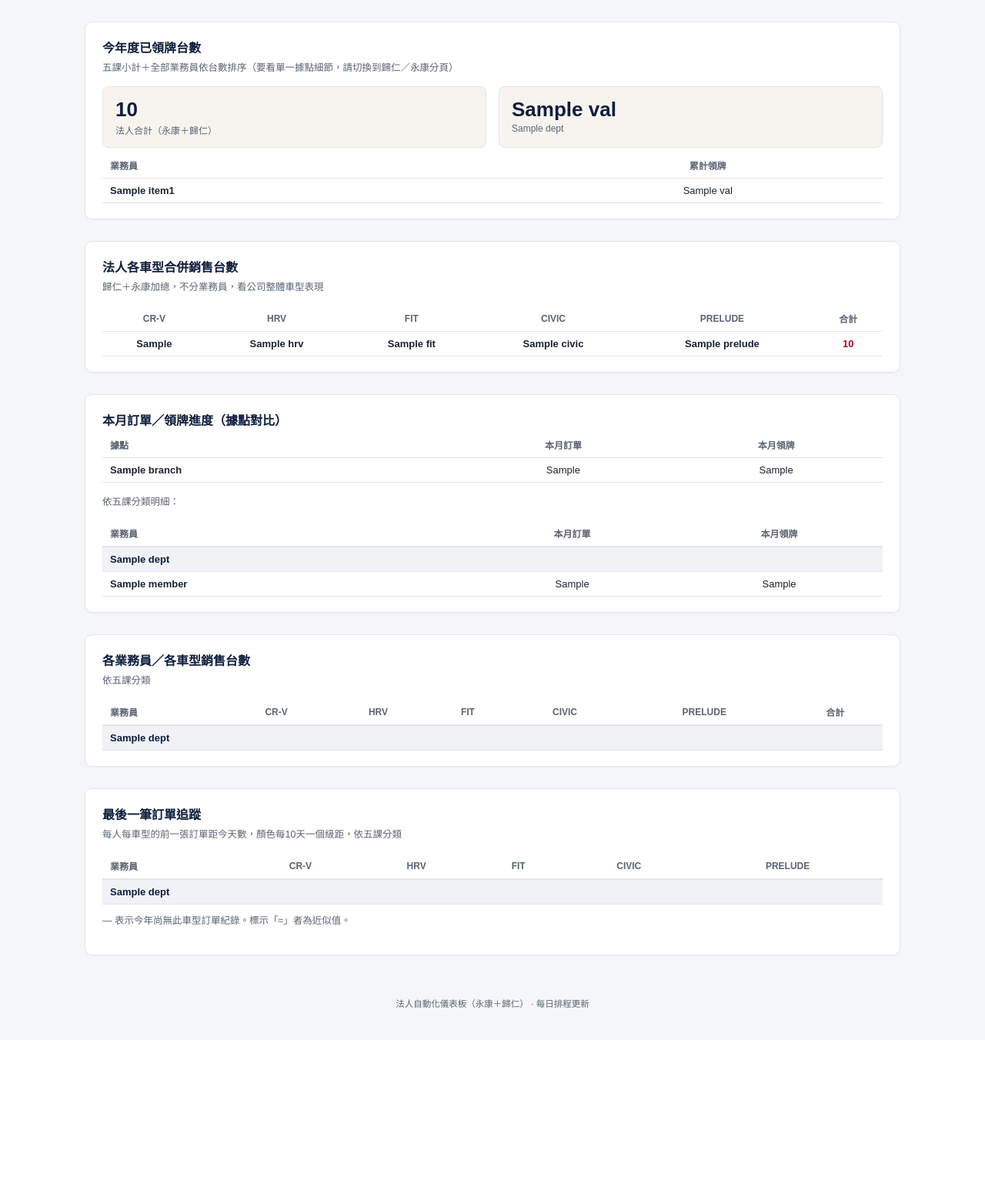
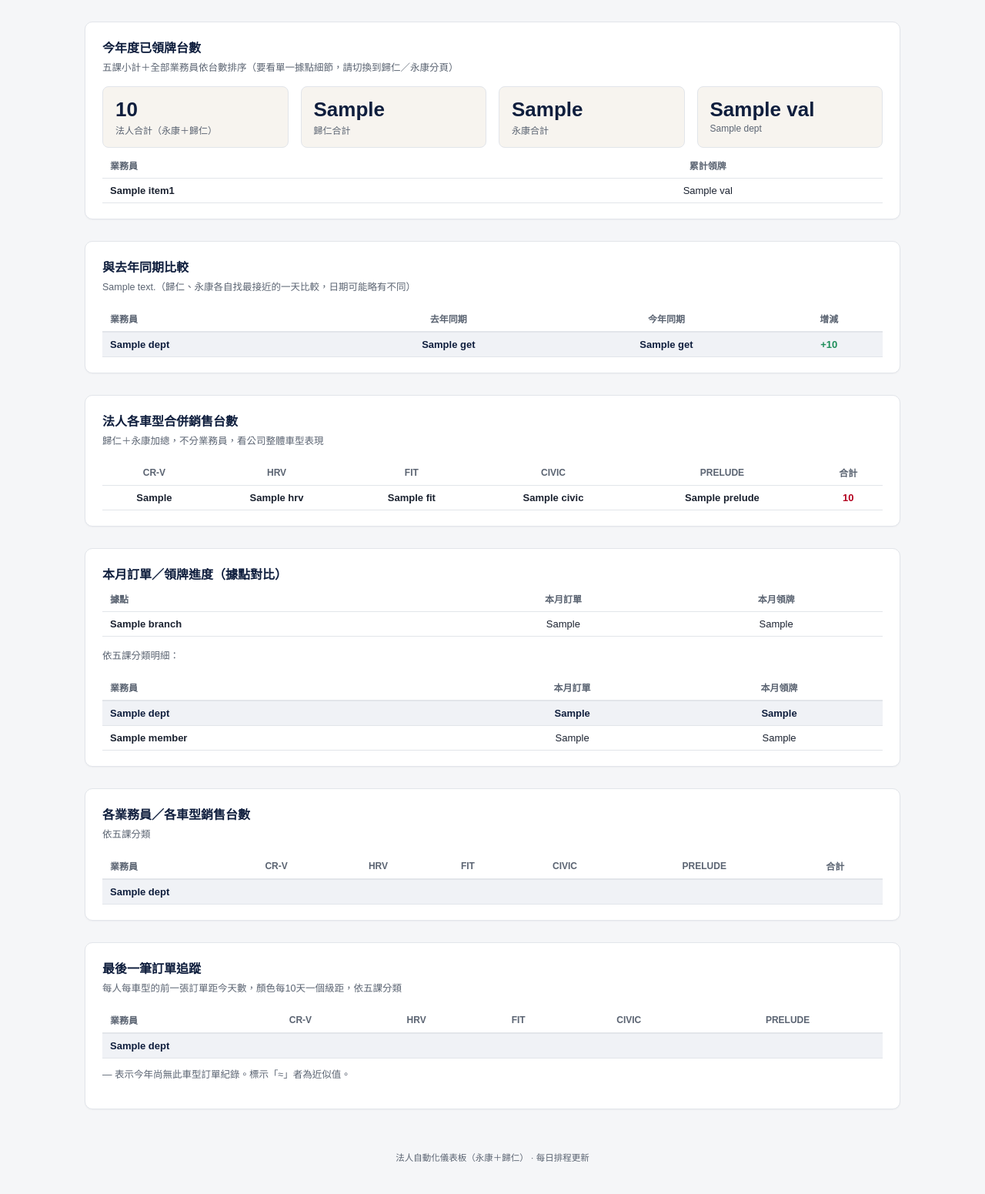
Before and after one commit to hsin0801/line-reminder-bot, a Flask app: template templates/faren_dashboard.html in a window 1280 px wide. Shown: the part 107-1658 px from the top of the page at 77% size. Before the commit the page ends 1416 px from the top, so only its background shows below. Run offline with Flask 3, Linux system fonts and the light colour scheme; the template is opened without the code that fills it: most values are stand-ins (such as "Sample title", 1, 10 or a date in 2020).

Commit message:
Add files via upload

```diff
--- a/templates/faren_dashboard.html
+++ b/templates/faren_dashboard.html
@@ -44,6 +44,8 @@
   <p class="desc">五課小計＋全部業務員依台數排序（要看單一據點細節，請切換到歸仁／永康分頁）</p>
   <div class="kpi-row">
     <div class="kpi"><div class="num">{{ data.team_total_ytd_registration }}</div><div class="lbl">法人合計（永康＋歸仁）</div></div>
+    <div class="kpi"><div class="num">{{ data.branch_totals['歸仁'] }}</div><div class="lbl">歸仁合計</div></div>
+    <div class="kpi"><div class="num">{{ data.branch_totals['永康'] }}</div><div class="lbl">永康合計</div></div>
     {% for dept, val in data.dept_totals.items() %}
     <div class="kpi"><div class="num">{{ val }}</div><div class="lbl">{{ dept }}</div></div>
     {% endfor %}
@@ -57,6 +59,42 @@
     </tbody>
   </table>
 </div></section>
+
+{% if data.yoy_last_year_all %}
+<section><div class="card">
+  <h2>與去年同期比較</h2>
+  <p class="desc">{{ data.yoy_notes | join('｜') }}（歸仁、永康各自找最接近的一天比較，日期可能略有不同）</p>
+  <table>
+    <thead><tr><th style="text-align:left">業務員</th><th>去年同期</th><th>今年同期</th><th>增減</th></tr></thead>
+    <tbody>
+    {% for dept, members in data.faren_team_structure.items() %}
+      {% set ly_d = data.yoy_dept_totals_last_year.get(dept) %}
+      {% set ty_d = data.yoy_dept_totals_this_year.get(dept) %}
+      <tr class="dept-row">
+        <td class="name">{{ dept }}</td>
+        <td>{{ ly_d if ly_d is not none else '' }}</td>
+        <td>{{ ty_d if ty_d is not none else '' }}</td>
+        <td>
+        {% if ly_d is not none and ty_d is not none %}
+          <span style="color:{{ 'var(--red)' if ty_d < ly_d else '#1E8E5A' }}">{{ '%+d'|format(ty_d - ly_d) }}</span>
+        {% endif %}
+        </td>
+      </tr>
+      {% for name in members %}
+        {% set val = data.item1_all.get(name) %}
+        {% set ly = data.yoy_last_year_all.get(name) %}
+        {% if val is not none and ly is not none %}
+        <tr>
+          <td class="name">{{ name }}</td><td>{{ ly }}</td><td>{{ val }}</td>
+          <td style="color:{{ 'var(--red)' if val < ly else '#1E8E5A' }}">{{ '%+d'|format(val - ly) }}</td>
+        </tr>
+        {% endif %}
+      {% endfor %}
+    {% endfor %}
+    </tbody>
+  </table>
+</div></section>
+{% endif %}
 
 <section><div class="card">
   <h2>法人各車型合併銷售台數</h2>
@@ -89,7 +127,8 @@
     <thead><tr><th style="text-align:left">業務員</th><th>本月訂單</th><th>本月領牌</th></tr></thead>
     <tbody>
     {% for dept, members in data.faren_team_structure.items() %}
-      <tr class="dept-row"><td class="name" colspan="3">{{ dept }}</td></tr>
+      {% set dv = data.month_progress_dept_totals.get(dept, {}) %}
+      <tr class="dept-row"><td class="name">{{ dept }}</td><td>{{ dv.get('訂單', 0) }}</td><td>{{ dv.get('領牌', 0) }}</td></tr>
       {% for name in members %}
         {% set v = data.month_progress_all.get(name) %}
         {% if v %}<tr><td class="name">{{ name }}</td><td>{{ v['訂單'] }}</td><td>{{ v['領牌'] }}</td></tr>{% endif %}
```
